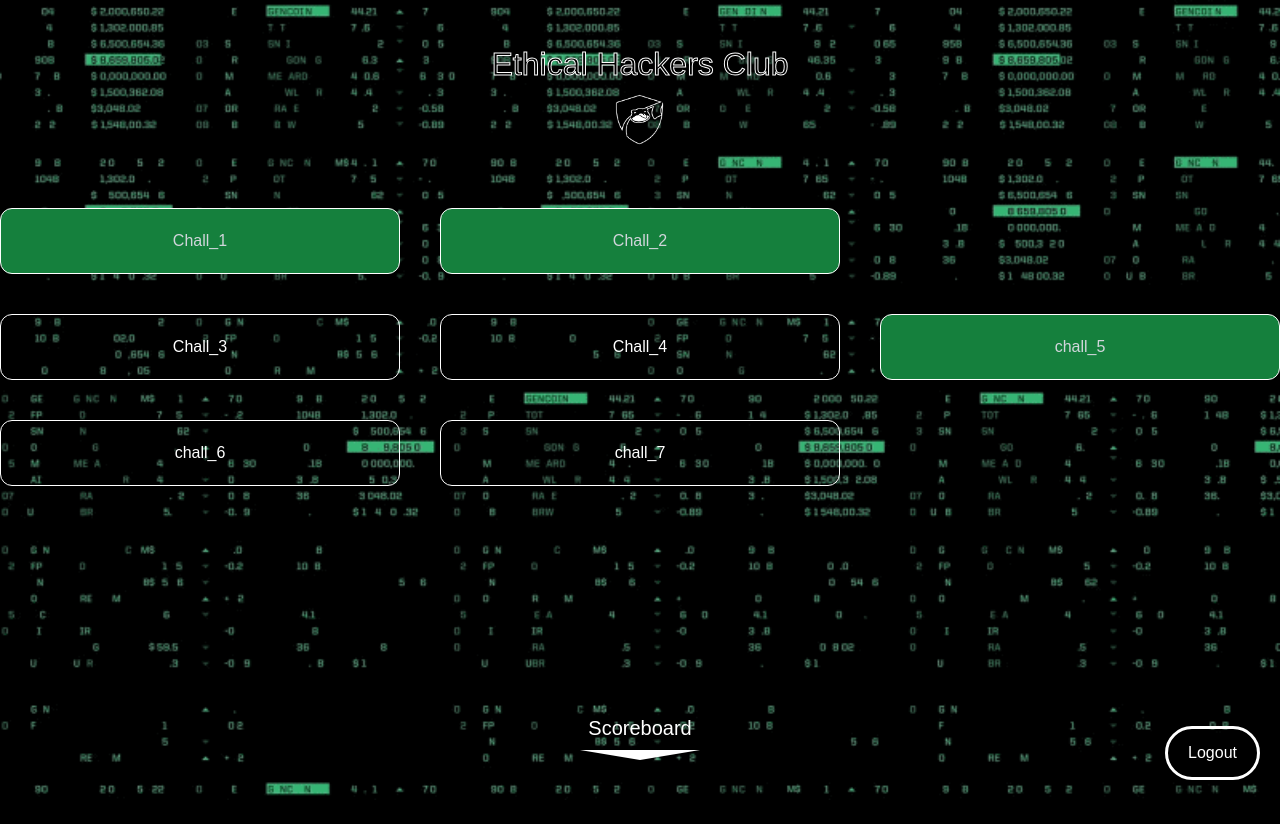
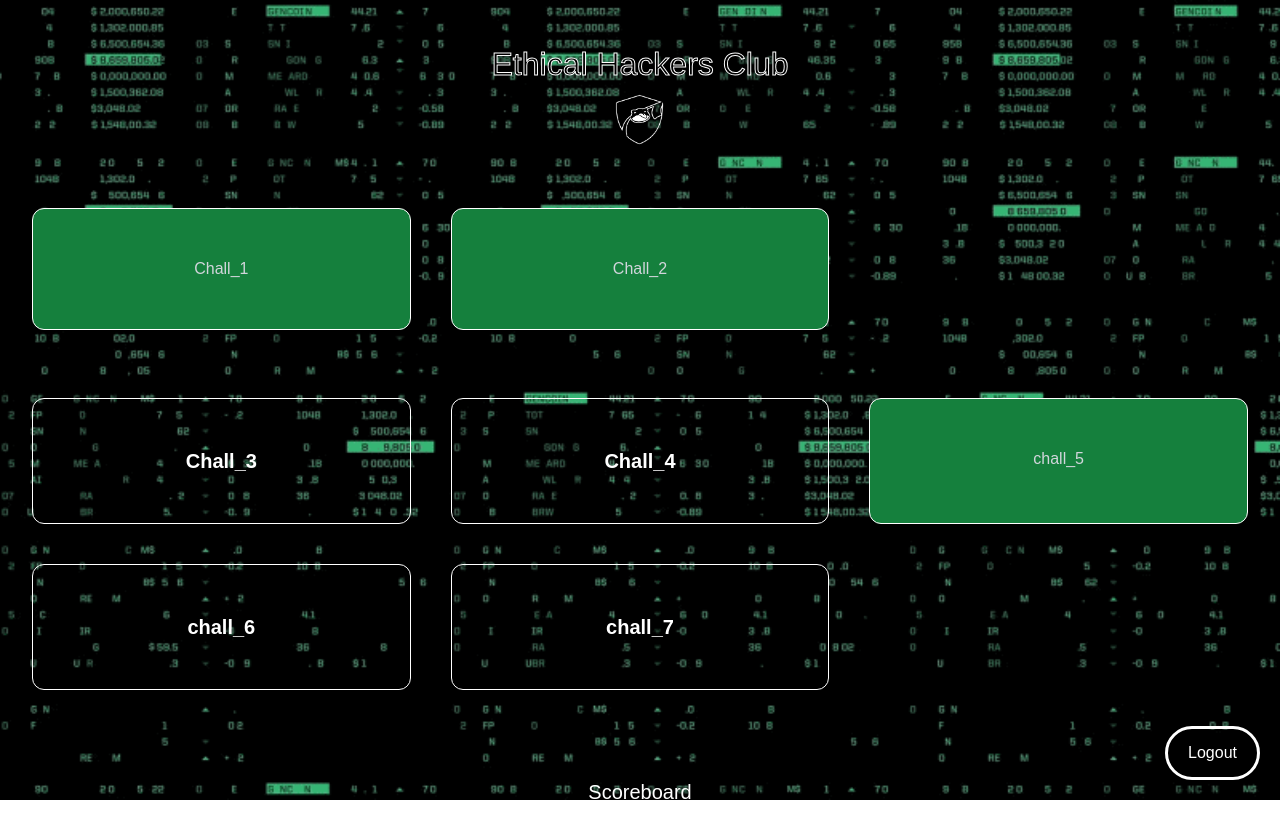
Before and after one commit to perplexedG3/Workshop_EHC, a PHP site: page /challenges.php in a window 1280 px wide. Before the commit the page ends 796 px from the top, so only its background shows below. Run offline with PHP 8.4, Linux system fonts and the light colour scheme; a user stored in the database is signed in; data comes from the database, SQL or seed files in the repository; some libraries are stand-ins or nearby versions; some web fonts are replaced.

Commit message:
fix style: align both side, expand button height

```diff
--- a/challenges.php
+++ b/challenges.php
@@ -49,84 +49,84 @@
             <h1 class="text-black text-[2rem]">Ethical Hackers Club</h1>
             <img src="./assets/logo.png" alt="logo" class="h-[60px]">
 
-            <div class="py-10 w-[100%]">
+            <div class="py-10 w-[95%]">
                 <div class="grid grid-cols-3 gap-10 py-5">
                     <?php if (check_submit($user_id, 1) === 0): ?>
                     <a href="./chall?id=1"
-                        class="block text-center underline-none bg-transparent border border-[1px] border-white text-white min-w-[200px] py-5 rounded-xl hover:bg-gray-100 hover:bg-opacity-30">
+                        class="block text-center underline-none bg-transparent text-xl font-semibold border border-[1px] border-white text-white min-w-[200px] py-12 rounded-xl hover:bg-gray-100 hover:bg-opacity-30">
                         <?php echo (get_chall_by_id(1)['Chall_name']); ?>
                     </a>
                     <?php else: ?>
                     <a href="./chall?id=1"
-                        class="block text-center underline-none bg-green-700 border border-[1px] border-white text-gray-300 min-w-[200px] py-5 rounded-xl hover:bg-gray-100 hover:bg-opacity-30">
+                        class="block text-center underline-none bg-green-700 border border-[1px] border-white text-gray-300 min-w-[200px] py-12 rounded-xl hover:bg-gray-100 hover:bg-opacity-30">
                         <?php echo (get_chall_by_id(1)['Chall_name']); ?>
                     </a>
                     <?php endif; ?>
                     <?php if (check_submit($user_id, 2) === 0): ?>
                     <a href="./chall?id=2"
-                        class="block text-center underline-none bg-transparent border border-[1px] border-white text-white min-w-[200px] py-5 rounded-xl hover:bg-gray-100 hover:bg-opacity-30">
+                        class="block text-center underline-none bg-transparent text-xl font-semibold border border-[1px] border-white text-white min-w-[200px] py-12 rounded-xl hover:bg-gray-100 hover:bg-opacity-30">
                         <?php echo (get_chall_by_id(2)['Chall_name']); ?>
                     </a>
                     <?php else: ?>
                     <a href="./chall?id=2"
-                        class="block text-center underline-none bg-green-700 border border-[1px] border-white text-gray-300 min-w-[200px] py-5 rounded-xl hover:bg-gray-100 hover:bg-opacity-30">
+                        class="block text-center underline-none bg-green-700 border border-[1px] border-white text-gray-300 min-w-[200px] py-12 rounded-xl hover:bg-gray-100 hover:bg-opacity-30">
                         <?php echo (get_chall_by_id(2)['Chall_name']); ?>
                     </a>
                     <?php endif; ?>
                 </div>
-                <div class="grid grid-cols-3 gap-10 py-5">
+                <div class="grid grid-cols-3 gap-10 py-12">
                     <?php if (check_submit($user_id, 3) === 0): ?>
                     <a href="./chall?id=3"
-                        class="block text-center underline-none bg-transparent border border-[1px] border-white text-white min-w-[200px] py-5 rounded-xl hover:bg-gray-100 hover:bg-opacity-30">
+                        class="block text-center underline-none bg-transparent text-xl font-semibold border border-[1px] border-white text-white min-w-[200px] py-12 rounded-xl hover:bg-gray-100 hover:bg-opacity-30">
                         <?php echo (get_chall_by_id(3)['Chall_name']); ?>
                     </a>
                     <?php else: ?>
                     <a href="./chall?id=3"
-                        class="block text-center underline-none bg-green-700 border border-[1px] border-white text-gray-300 min-w-[200px] py-5 rounded-xl hover:bg-gray-100 hover:bg-opacity-30">
+                        class="block text-center underline-none bg-green-700 border border-[1px] border-white text-gray-300 min-w-[200px] py-12 rounded-xl hover:bg-gray-100 hover:bg-opacity-30">
                         <?php echo (get_chall_by_id(3)['Chall_name']); ?>
                     </a>
                     <?php endif; ?>
                     <?php if (check_submit($user_id, 4) === 0): ?>
                     <a href="./chall?id=4"
-                        class="block text-center underline-none bg-transparent border border-[1px] border-white text-white min-w-[200px] py-5 rounded-xl hover:bg-gray-100 hover:bg-opacity-30">
+                        class="block text-center underline-none bg-transparent text-xl font-semibold border border-[1px] border-white text-white min-w-[200px] py-12 rounded-xl hover:bg-gray-100 hover:bg-opacity-30">
                         <?php echo (get_chall_by_id(4)['Chall_name']); ?>
                     </a>
                     <?php else: ?>
                     <a href="./chall?id=4"
-                        class="block text-center underline-none bg-green-700 border border-[1px] border-white text-gray-300 min-w-[200px] py-5 rounded-xl hover:bg-gray-100 hover:bg-opacity-30">
+                        class="block text-center underline-none bg-green-700 border border-[1px] border-white text-gray-300 min-w-[200px] py-12 rounded-xl hover:bg-gray-100 hover:bg-opacity-30">
                         <?php echo (get_chall_by_id(4)['Chall_name']); ?>
                     </a>
                     <?php endif; ?>
                     <?php if (check_submit($user_id, 5) === 0): ?>
                     <a href="./chall?id=5"
-                        class="block text-center underline-none bg-transparent border border-[1px] border-white text-white min-w-[200px] py-5 rounded-xl hover:bg-gray-100 hover:bg-opacity-30">
+                        class="block text-center underline-none bg-transparent text-xl font-semibold border border-[1px] border-white text-white min-w-[200px] py-12 rounded-xl hover:bg-gray-100 hover:bg-opacity-30">
                         <?php echo (get_chall_by_id(5)['Chall_name']); ?>
                     </a>
                     <?php else: ?>
                     <a href="./chall?id=5"
-                        class="block text-center underline-none bg-green-700 border border-[1px] border-white text-gray-300 min-w-[200px] py-5 rounded-xl hover:bg-gray-100 hover:bg-opacity-30">
+                        class="block text-center underline-none bg-green-700 border border-[1px] border-white text-gray-300 min-w-[200px] py-12 rounded-xl hover:bg-gray-100 hover:bg-opacity-30">
                         <?php echo (get_chall_by_id(5)['Chall_name']); ?>
                     </a>
                     <?php endif; ?>
                     <?php if (check_submit($user_id, 6) === 0): ?>
                     <a href="./chall?id=6"
-                        class="block text-center underline-none bg-transparent border border-[1px] border-white text-white min-w-[200px] py-5 rounded-xl hover:bg-gray-100 hover:bg-opacity-30">
+                        class="block text-center underline-none bg-transparent text-xl font-semibold border border-[1px] border-white text-white min-w-[200px] py-12 rounded-xl hover:bg-gray-100 hover:bg-opacity-30">
                         <?php echo (get_chall_by_id(6)['Chall_name']); ?>
                     </a>
                     <?php else: ?>
                     <a href="./chall?id=6"
-                        class="block text-center underline-none bg-green-700 border border-[1px] border-white text-gray-300 min-w-[200px] py-5 rounded-xl hover:bg-gray-100 hover:bg-opacity-30">
+                        class="block text-center underline-none bg-green-700 border border-[1px] border-white text-gray-300 min-w-[200px] py-12 rounded-xl hover:bg-gray-100 hover:bg-opacity-30">
                         <?php echo (get_chall_by_id(6)['Chall_name']); ?>
                     </a>
                     <?php endif; ?>
                     <?php if (check_submit($user_id, 7) === 0): ?>
                     <a href="./chall?id=7"
-                        class="block text-center underline-none bg-transparent border border-[1px] border-white text-white min-w-[200px] py-5 rounded-xl hover:bg-gray-100 hover:bg-opacity-30">
+                        class="block text-center underline-none bg-transparent text-xl font-semibold border border-[1px] border-white text-white min-w-[200px] py-12 rounded-xl hover:bg-gray-100 hover:bg-opacity-30">
                         <?php echo (get_chall_by_id(7)['Chall_name']); ?>
                     </a>
                     <?php else: ?>
                     <a href="./chall?id=7"
-                        class="block text-center underline-none bg-green-700 border border-[1px] border-white text-gray-300 min-w-[200px] py-5 rounded-xl hover:bg-gray-100 hover:bg-opacity-30">
+                        class="block text-center underline-none bg-green-700 border border-[1px] border-white text-gray-300 min-w-[200px] py-12 rounded-xl hover:bg-gray-100 hover:bg-opacity-30">
                         <?php echo (get_chall_by_id(7)['Chall_name']); ?>
                     </a>
                     <?php endif; ?>
```
